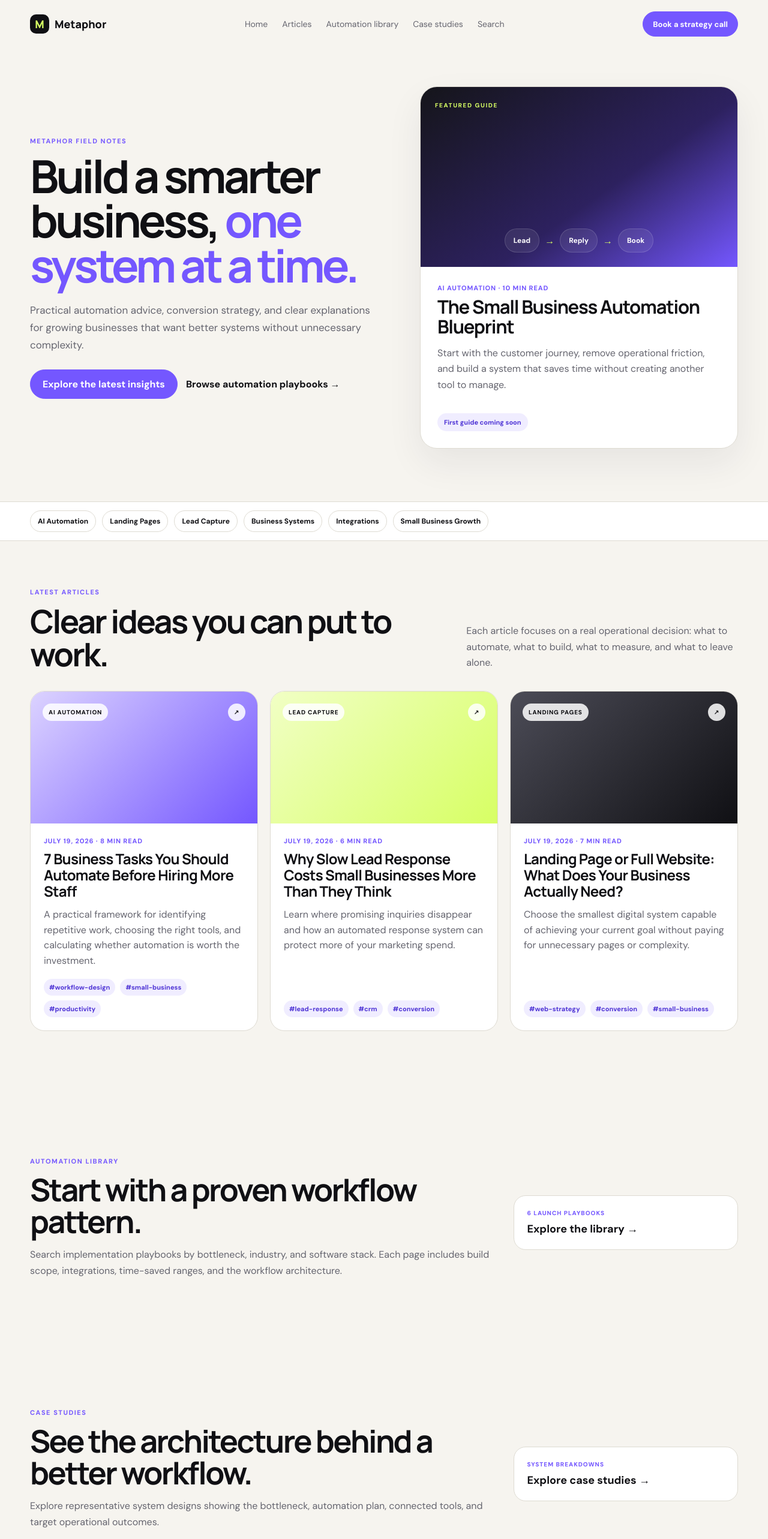
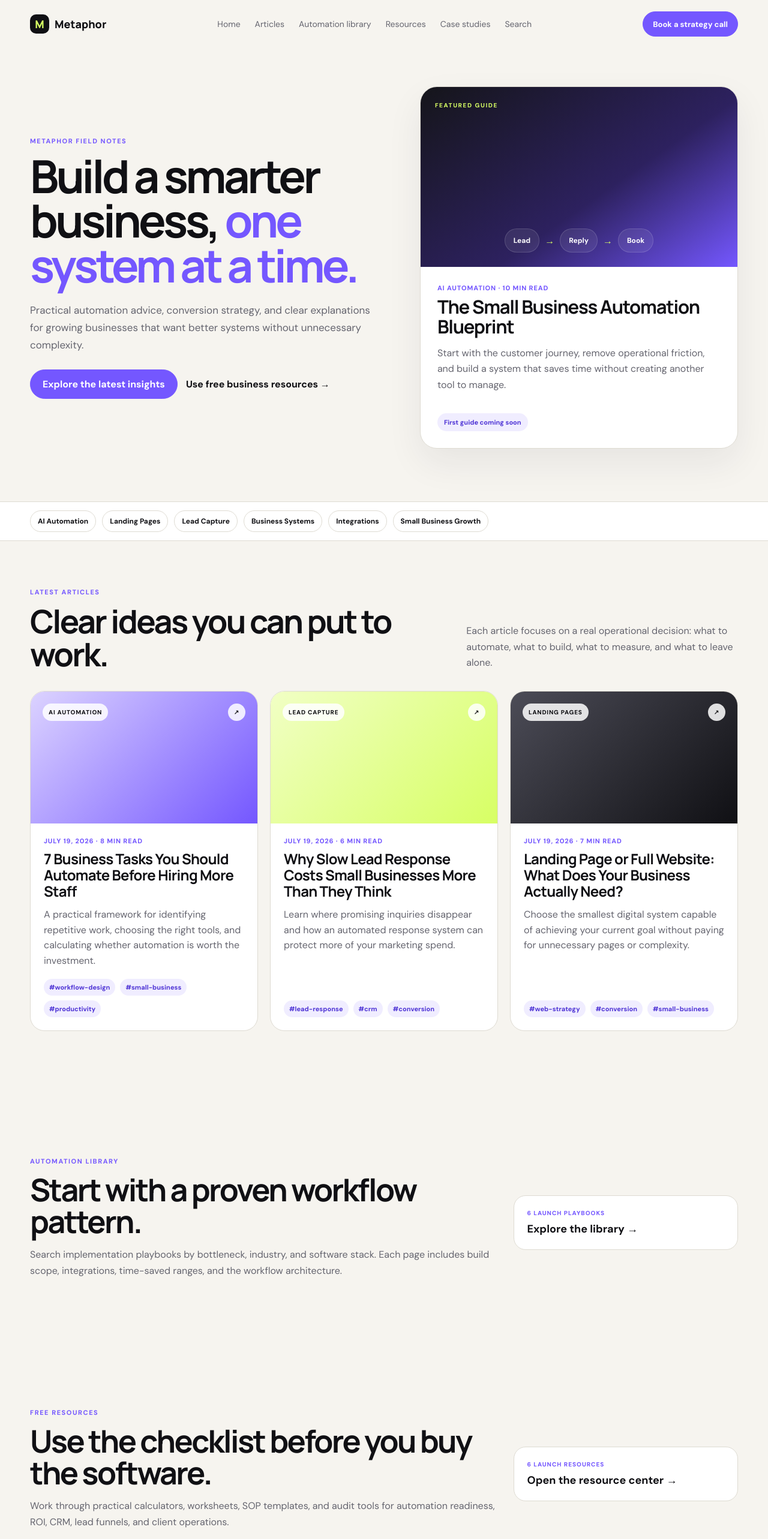
Before and after one commit to cocodev86/Coco1, a Next.js app: page /blog in a window 1280 px wide. Shown: the top 2566 px of the page at 60% size. Built offline with nearby package versions, Linux system fonts and the light colour scheme.

Commit message:
Connect blog to resource center

```diff
--- a/app/blog/page.tsx
+++ b/app/blog/page.tsx
@@ -20,7 +20,7 @@ export default function BlogHome() {
       <nav className={`shell ${styles.nav}`} aria-label="Blog navigation">
         <Link className="brand" href="/" aria-label="Metaphor Consulting home"><span>M</span>Metaphor</Link>
         <div className={styles.navLinks}>
-          <Link href="/">Home</Link><a href="#latest">Articles</a><Link href="/automation-library">Automation library</Link><Link href="/blog/case-studies">Case studies</Link><Link href="/blog/search">Search</Link>
+          <Link href="/">Home</Link><a href="#latest">Articles</a><Link href="/automation-library">Automation library</Link><Link href="/resources">Resources</Link><Link href="/blog/case-studies">Case studies</Link><Link href="/blog/search">Search</Link>
         </div>
         <Link className="button button-small" href="/#booking">Book a strategy call</Link>
       </nav>
@@ -30,7 +30,7 @@ export default function BlogHome() {
           <p className="eyebrow">Metaphor field notes</p>
           <h1>Build a smarter business, <em>one system at a time.</em></h1>
           <p>Practical automation advice, conversion strategy, and clear explanations for growing businesses that want better systems without unnecessary complexity.</p>
-          <div className={styles.heroActions}><a className="button" href="#latest">Explore the latest insights</a><Link className={styles.secondaryLink} href="/automation-library">Browse automation playbooks →</Link></div>
+          <div className={styles.heroActions}><a className="button" href="#latest">Explore the latest insights</a><Link className={styles.secondaryLink} href="/resources">Use free business resources →</Link></div>
         </div>
 
         <aside className={styles.featured} aria-label="Featured article">
@@ -64,6 +64,11 @@ export default function BlogHome() {
       </section>
 
       <section className={`shell ${styles.newsletter}`}>
+        <div><p className="eyebrow">Free resources</p><h2>Use the checklist before you buy the software.</h2><p>Work through practical calculators, worksheets, SOP templates, and audit tools for automation readiness, ROI, CRM, lead funnels, and client operations.</p></div>
+        <div className={styles.newsletterStatus}><span>6 launch resources</span><strong><Link href="/resources">Open the resource center →</Link></strong></div>
+      </section>
+
+      <section className={`shell ${styles.newsletter}`}>
         <div><p className="eyebrow">Case studies</p><h2>See the architecture behind a better workflow.</h2><p>Explore representative system designs showing the bottleneck, automation plan, connected tools, and target operational outcomes.</p></div>
         <div className={styles.newsletterStatus}><span>System breakdowns</span><strong><Link href="/blog/case-studies">Explore case studies →</Link></strong></div>
       </section>
```
